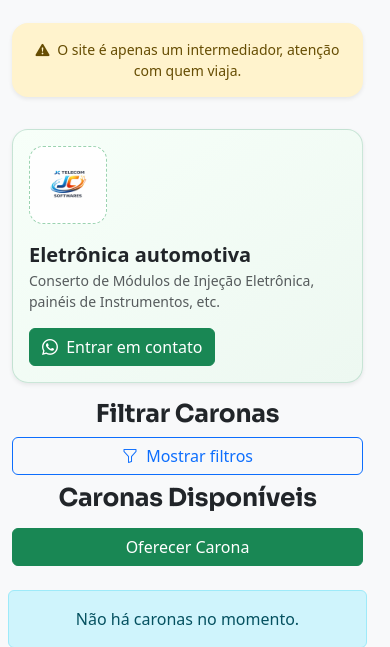
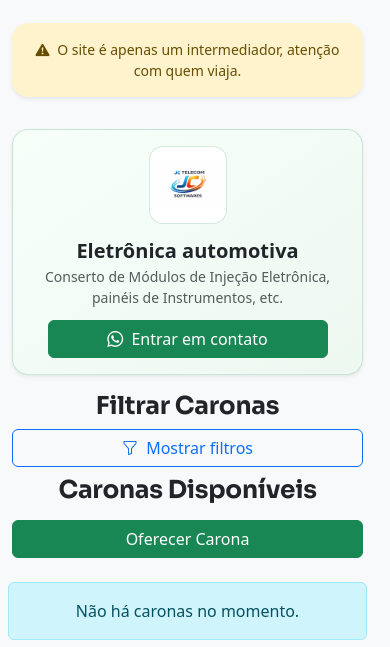
Before and after one commit to cesagoncalves/caronasjp, a Django app: page / in a window 390 px wide. Shown: the part 73-720 px from the top of the page. Run offline with Django 5.2, Linux system fonts and the light colour scheme; data that the repository does not hold is empty; some libraries are stand-ins or nearby versions.

Commit message:
ad e zap 3.0

```diff
--- a/viagens/templates/viagens/lista.html
+++ b/viagens/templates/viagens/lista.html
@@ -135,11 +135,17 @@
     border-radius: 16px;
     background: linear-gradient(145deg, #f7fff9 0%, #edf8f1 100%);
 }
+.banner-eletronica .banner-inner {
+    display: flex;
+    align-items: center;
+    gap: 12px;
+    flex-wrap: wrap;
+}
 .banner-eletronica .logo-slot {
     width: 92px;
     height: 92px;
     border-radius: 14px;
-    border: 1px dashed #9ad3b0;
+    border: 1px solid rgba(25, 135, 84, 0.18);
     background: #fff;
     display: flex;
     align-items: center;
@@ -152,11 +158,8 @@
     height: 100%;
     object-fit: contain;
 }
-.banner-eletronica .logo-slot .placeholder {
-    color: #6c757d;
-    font-size: .8rem;
-    text-align: center;
-    padding: 6px;
+.banner-eletronica .banner-texto {
+    flex: 1 1 280px;
 }
 @media (max-width: 575.98px) {
     .card-carona-disponivel .carona-grid {
@@ -199,17 +202,31 @@
         height: 78px;
         flex-basis: 78px;
     }
+    .banner-eletronica .banner-inner {
+        justify-content: center;
+        text-align: center;
+    }
+    .banner-eletronica .banner-texto {
+        flex-basis: 100%;
+        text-align: center;
+    }
+    .banner-eletronica .btn {
+        width: 100%;
+        max-width: 280px;
+        margin: 0 auto;
+    }
 }
 </style>
 
 <div class="banner-eletronica shadow-sm p-3 mb-3">
-    <div class="d-flex align-items-center gap-3 flex-wrap">
+    <div class="banner-inner">
         <div class="logo-slot">
             <img src="/static/img/ads/eletronica-automotiva-logo.png"
                  alt="Logo Eletronica automotiva"
                  onerror="this.style.display='none';this.nextElementSibling.style.display='block';">
+            <i class="bi bi-tools text-success fs-2" style="display:none;"></i>
         </div>
-        <div class="flex-grow-1">
+        <div class="banner-texto">
             <div class="fw-bold fs-5">Eletrônica automotiva</div>
             <div class="text-muted small">
                 Conserto de Módulos de Injeção Eletrônica, painéis de Instrumentos, etc.
```
